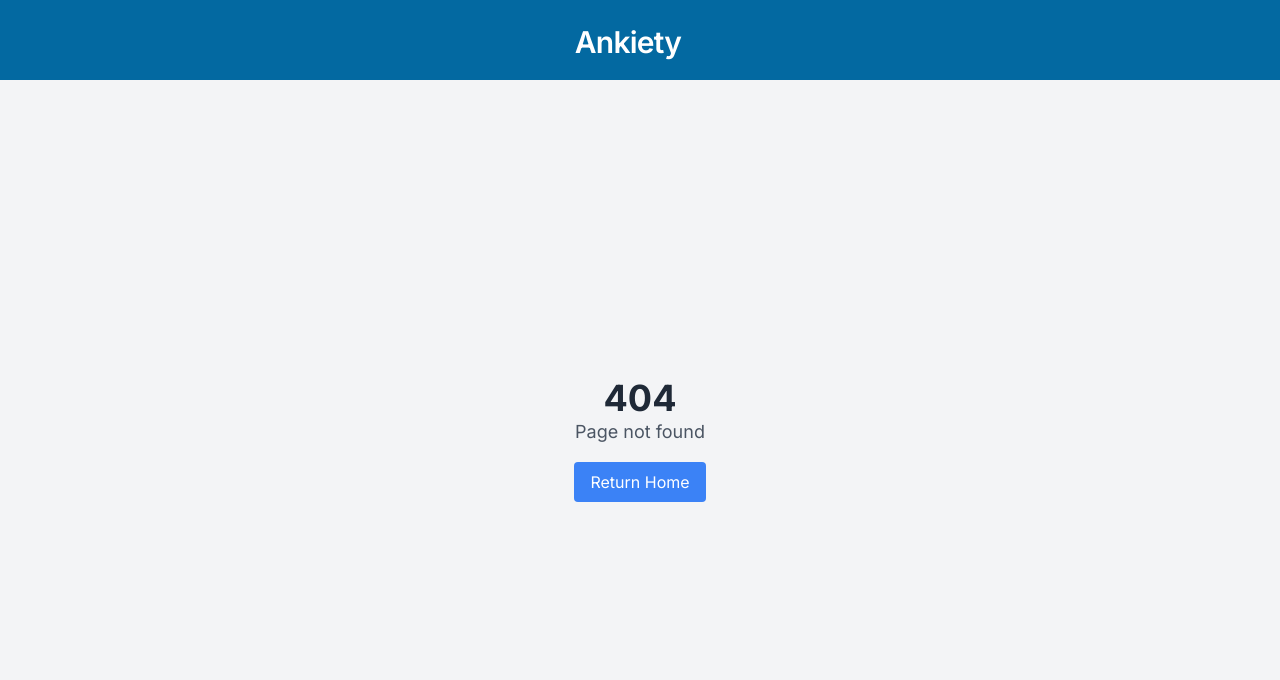
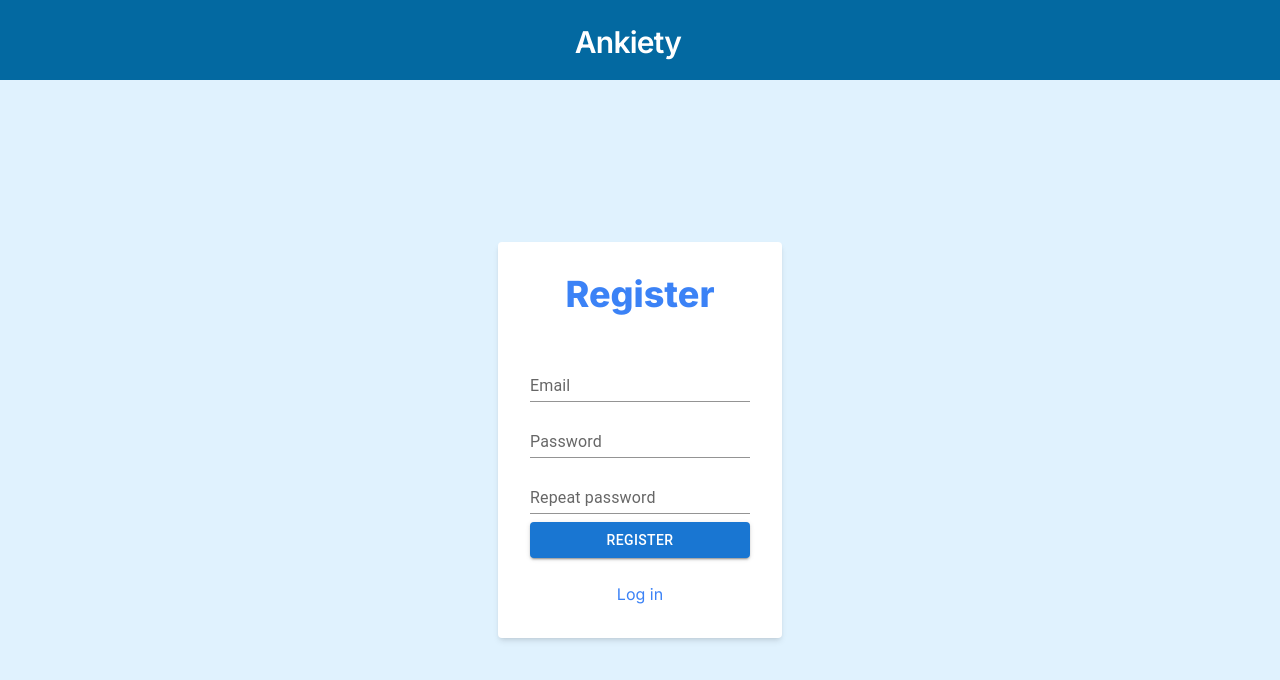
Before and after one commit to haniszewski/SurveySystemFrontend, a Next.js app: page /auth/register in a window 1280 px wide. Before the commit this address had no page. Shown: the top 680 px of the page. Built offline with nearby package versions, Linux system fonts and the light colour scheme.

Commit message:
Finish register

```diff
--- /dev/null
+++ b/src/app/auth/register/page.tsx
@@ -0,0 +1,82 @@
+"use client";
+import { useState } from "react";
+import Button from "@mui/material/Button";
+import Link from "next/link";
+import { useRouter } from "next/navigation";
+import TextFormField from "@/components/atoms/form/fields/text-form-field";
+import Form from "@/components/atoms/form/form";
+
+const RegisterPage = () => {
+  const [error, setError] = useState("");
+  const router = useRouter();
+  const handleRegister = (values: unknown) => {
+    const data = values as CreateUser;
+    fetch("/auth/api/register", {
+      method: "POST",
+      headers: {
+        "Content-Type": "application/json",
+      },
+      body: JSON.stringify({
+        email: data.email,
+        username: data.email,
+        password: data.password,
+      }),
+    })
+      .then((res) => {
+        if (res.ok) {
+          console.log("registered");
+          setError("");
+          router.push("/auth/login");
+        } else {
+          throw new Error("Błąd rejestracji");
+        }
+      })
+      .catch((err: { message: string }) => {
+        console.log(err);
+        setError(err.message);
+      });
+  };
+
+  return (
+    <div className="flex h-full items-center justify-center bg-sky-100">
+      <Form onSubmit={handleRegister}>
+        <div className="flex w-full max-w-md flex-col gap-2 rounded bg-white p-8 shadow-md">
+          <h2 className="mb-8 text-center text-4xl font-extrabold text-blue-500">
+            Register
+          </h2>
+          {error && (
+            <div className="relative rounded border border-red-400 bg-red-100 px-4 py-3 text-red-700">
+              <strong className="font-bold">Błąd!</strong>
+              <span className="block sm:inline"> {error}</span>
+            </div>
+          )}
+          <TextFormField name="email" label="Email" type="email" />
+          <TextFormField name="password" label="Password" type="password" />
+          <TextFormField
+            name="repeat"
+            label="Repeat password"
+            type="password"
+          />
+          <div className="w-full">
+            <Button
+              type="submit"
+              variant="contained"
+              className="w-full bg-blue-500 text-white hover:bg-blue-700"
+            >
+              Register
+            </Button>
+          </div>
+          <div className="mt-4 text-center">
+            <Link href="/login">
+              <div className="cursor-pointer text-blue-500 hover:underline">
+                Log in
+              </div>
+            </Link>
+          </div>
+        </div>
+      </Form>
+    </div>
+  );
+};
+
+export default RegisterPage;
--- a/src/app/register/page.tsx
+++ /dev/null
@@ -1,51 +0,0 @@
-"use client";
-import React from 'react';
-import TextFormField from '@/components/atoms/form/fields/text-form-field';
-import Form from '@/components/atoms/form/form';
-import Button from "@mui/material/Button";
-import Link from 'next/link';
-
-const RegisterPage = () => {
-  const handleRegister = (values: any) => {
-    console.log(values);
-  };
-
-  return (
-    <Form onSubmit={handleRegister}>
-      <div className="flex justify-center items-center h-screen">
-        <div className="bg-white p-8 rounded shadow-md max-w-md w-full">
-          <h2 className="text-4xl font-extrabold mb-8 text-center text-blue-500">Register</h2>
-          <TextFormField
-            name="fullName"
-            label="Full Name"
-            type="text"
-          />
-          <div className="mb-4"></div>
-          <TextFormField
-            name="email"
-            label="Email"
-            type="text"
-          />
-          <div className="mb-4"></div>
-          <TextFormField
-            name="password"
-            label="Password"
-            type="text"
-          />
-          <div className="w-full">
-            <Button type="submit" variant="contained" className="bg-blue-500 text-white hover:bg-blue-700 w-full">
-              Register
-            </Button>
-          </div>
-          <div className="mt-4 text-center">
-            <Link href="/login">
-              <div className="text-blue-500 hover:underline cursor-pointer">Login</div>
-            </Link>
-          </div>
-        </div>
-      </div>
-    </Form>
-  );
-}
-
-export default RegisterPage;
```
Also changed, not shown: src/app/auth/login/page.tsx (renamed from src/app/login/page.tsx).
